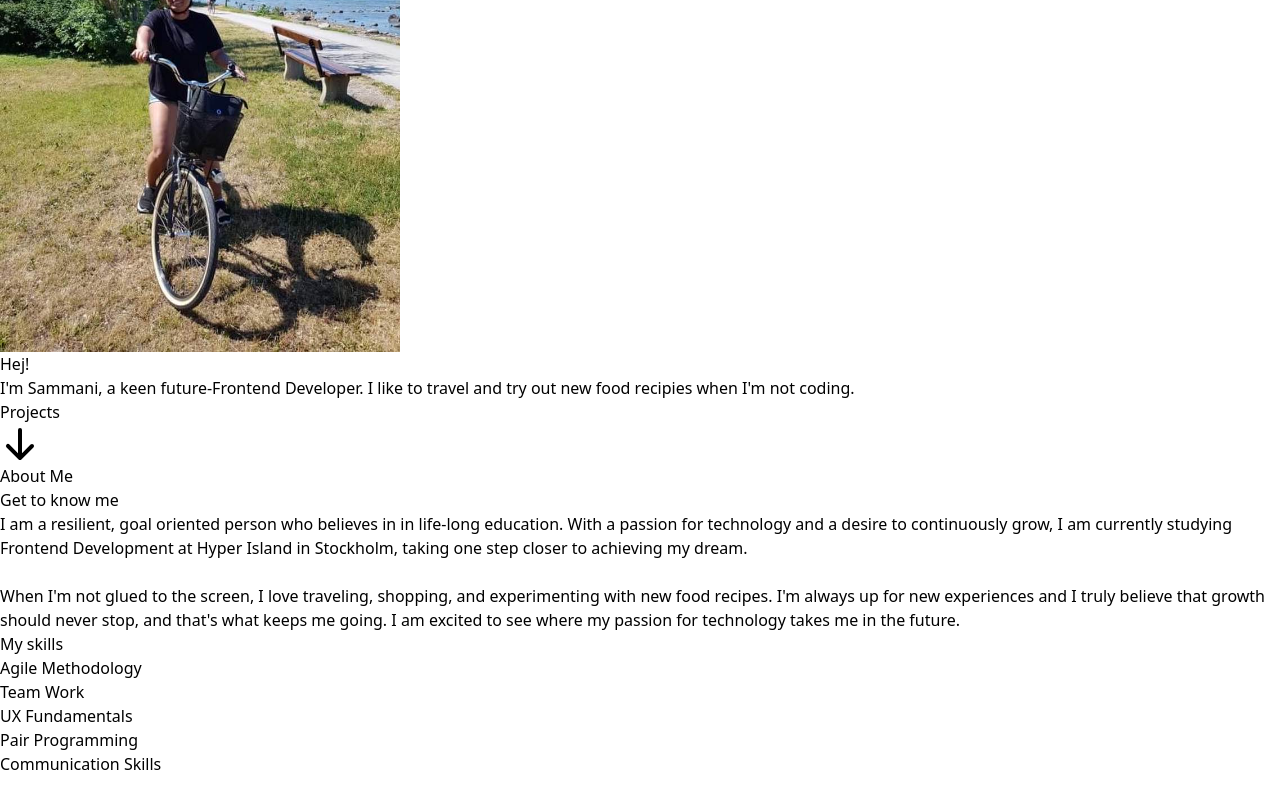
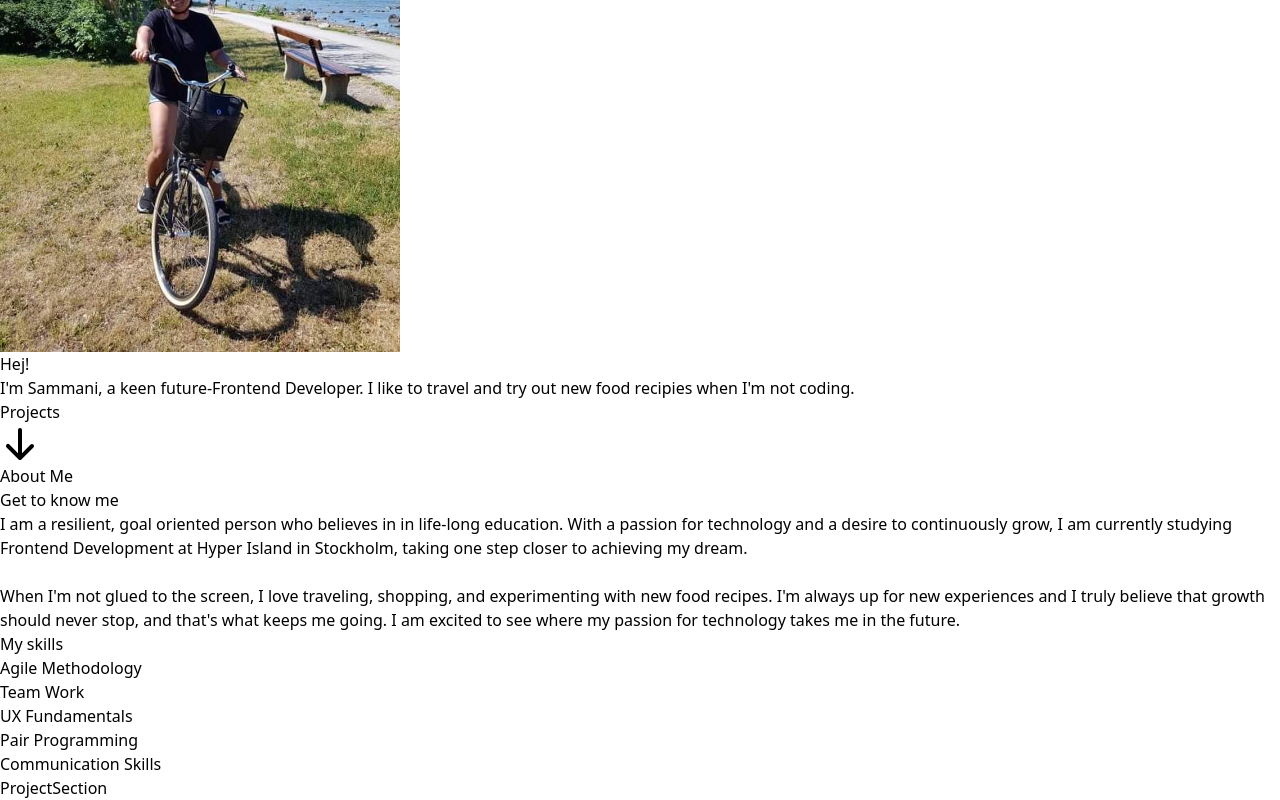
Before and after one commit to SammaniAri/personal-website, a Next.js app: page / in a window 1280 px wide. Shown: the part 272-1072 px from the top of the page. Before the commit the page ends 1048 px from the top, so only its background shows below. Built offline with nearby package versions, Linux system fonts and the light colour scheme.

Commit message:
adding a projectsection

```diff
--- a/app/page.tsx
+++ b/app/page.tsx
@@ -3,11 +3,13 @@
 "use client";
 import HeroSection from "@/components/HeroSection";
 import AboutSection from "@/components/AboutSection";
+import ProjectSection from "@/components/ProjectSection";
 export default function Home() {
 	return (
 		<main className="mx-auto max-w-3xl px-4 sm:px-6 md:max-w-5xl ">
 			<HeroSection />
 			<AboutSection />
+			<ProjectSection />
 		</main>
 	);
 }
--- /dev/null
+++ b/components/ProjectSection.tsx
@@ -0,0 +1,10 @@
+/** @format */
+
+"use client";
+import React from "react";
+
+const ProjectSection = () => {
+	return <div>ProjectSection</div>;
+};
+
+export default ProjectSection;
```
